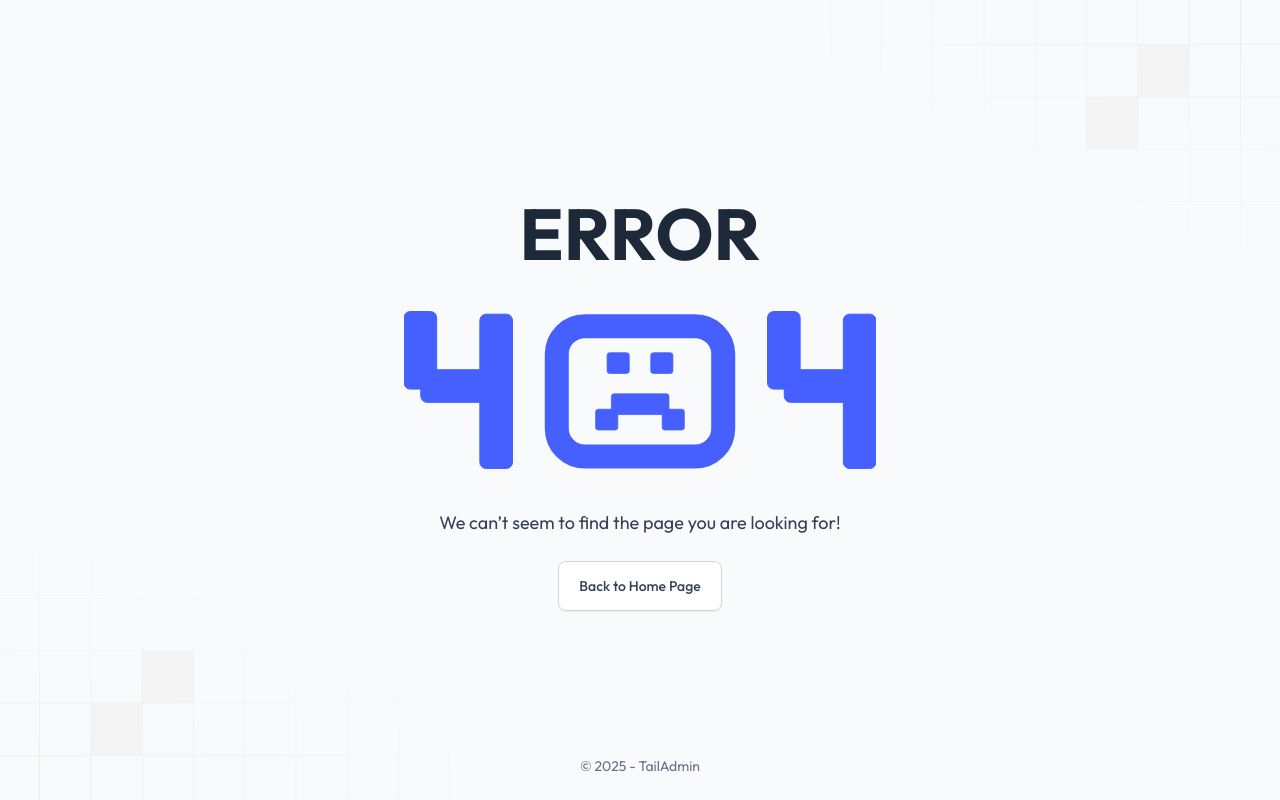
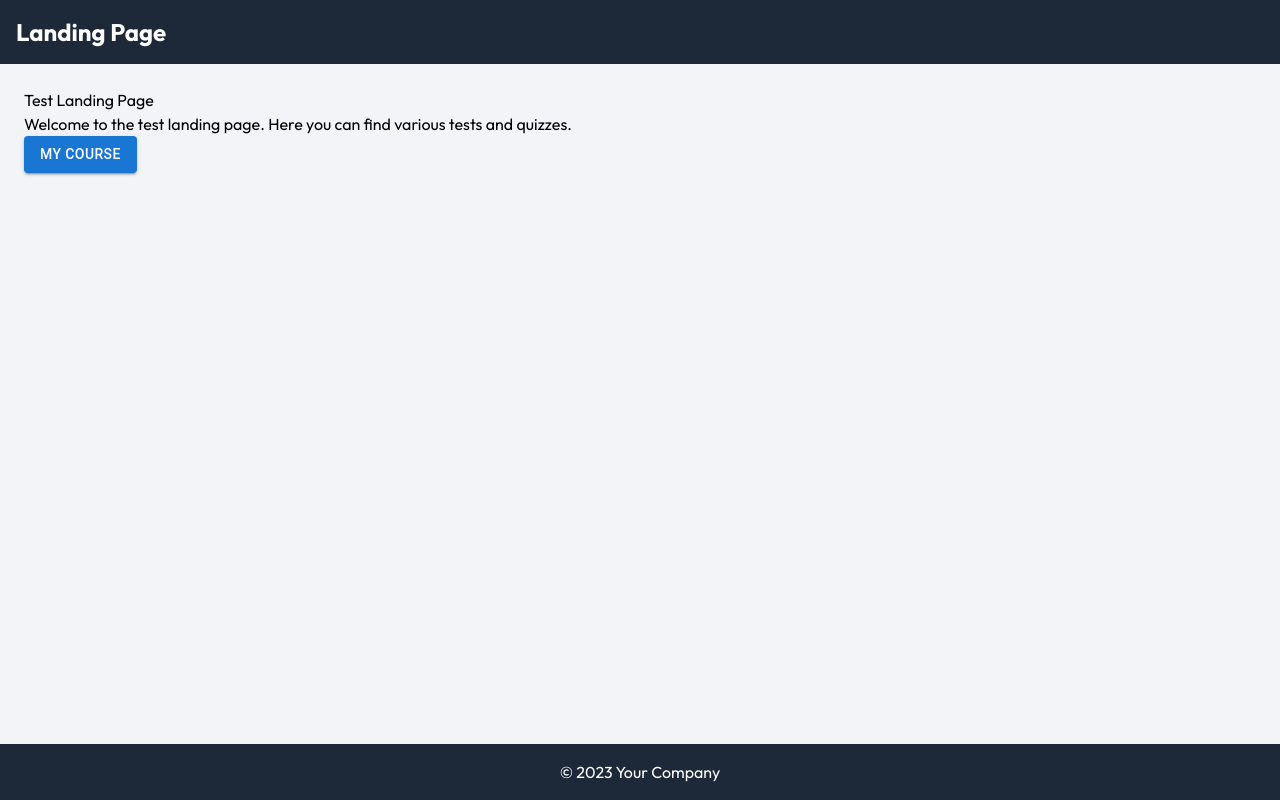
Before and after one commit to tuanpnt17/dupss-fe, a Next.js app: page /my-tests in a window 1280 px wide. Before the commit this address had no page. Built offline with nearby package versions, Linux system fonts and the light colour scheme.

Commit message:
update routing

```diff
--- a/package.json
+++ b/package.json
@@ -9,12 +9,16 @@
     "lint": "next lint"
   },
   "dependencies": {
+    "@emotion/react": "^11.14.0",
+    "@emotion/styled": "^11.14.0",
     "@fullcalendar/core": "^6.1.15",
     "@fullcalendar/daygrid": "^6.1.15",
     "@fullcalendar/interaction": "^6.1.15",
     "@fullcalendar/list": "^6.1.15",
     "@fullcalendar/react": "^6.1.15",
     "@fullcalendar/timegrid": "^6.1.15",
+    "@mui/icons-material": "^7.1.1",
+    "@mui/material": "^7.1.1",
     "@react-jvectormap/core": "^1.0.4",
     "@react-jvectormap/world": "^1.1.2",
     "@tailwindcss/forms": "^0.5.9",
--- /dev/null
+++ b/src/app/(admin)/tests/page.tsx
@@ -0,0 +1,8 @@
+
+const CreateTestPage = () => {
+  return (
+    <div>CreateTestPage</div>
+  )
+}
+
+export default CreateTestPage
--- /dev/null
+++ b/src/app/(landing)/layout.tsx
@@ -0,0 +1,29 @@
+import React from 'react';
+
+const LandingLayout = ({
+  children,
+}: {
+  children: React.ReactNode;
+}) => {
+  return (
+      <div className="min-h-screen flex flex-col">
+        {/* Header */}
+        <header className="bg-gray-800 text-white p-4">
+          <h1 className="text-2xl font-bold">Landing Page</h1>
+        </header>
+
+        {/* Main Content Area */}
+        <main className="flex-1 p-6 bg-gray-100">
+          {children}
+        </main>
+
+        {/* Footer */}
+        <footer className="bg-gray-800 text-white p-4 text-center">
+          <p>&copy; 2023 Your Company</p>
+        </footer>
+
+    </div>
+  )
+}
+
+export default LandingLayout
--- /dev/null
+++ b/src/app/(landing)/my-courses/[id]/page.tsx
@@ -0,0 +1,14 @@
+
+interface IProps {
+  params: {
+    id: string
+  }
+}
+
+const CourseDetail = ({ params }: IProps) => {
+  return (
+    <div>CourseDetail: {params.id}</div>
+  )
+}
+
+export default CourseDetail
--- /dev/null
+++ b/src/app/(landing)/my-courses/page.tsx
@@ -0,0 +1,14 @@
+import Link from 'next/link'
+
+const MyCourcesPage = () => {
+  return (
+    <div>MyCourcesPage
+      <h1>My Courses</h1>
+      <p>Welcome to your courses page. Here you can find all the courses you are enrolled in.</p>
+      {/* Add more content or components related to courses here */}
+      <Link style={{ textDecoration: 'none', color: 'blue' }} href="/my-tests">Test</Link>
+    </div>
+  )
+}
+
+export default MyCourcesPage
--- /dev/null
+++ b/src/app/(landing)/my-tests/page.tsx
@@ -0,0 +1,22 @@
+'use client';
+import Button from '@mui/material/Button';
+import { useRouter } from 'next/navigation';
+
+const TestLandingPage = () => {
+
+  const routing = useRouter()
+
+  const handleClick = () => {
+    routing.push('/my-courses');
+  }
+
+  return (
+    <div>
+      <h1>Test Landing Page</h1>
+      <p>Welcome to the test landing page. Here you can find various tests and quizzes.</p>
+      <Button variant="contained" onClick={handleClick}>My course</Button>
+    </div>
+  )
+}
+
+export default TestLandingPage
```
Also changed, not shown: 1 other file (tests, documents, lock files or other folders).
